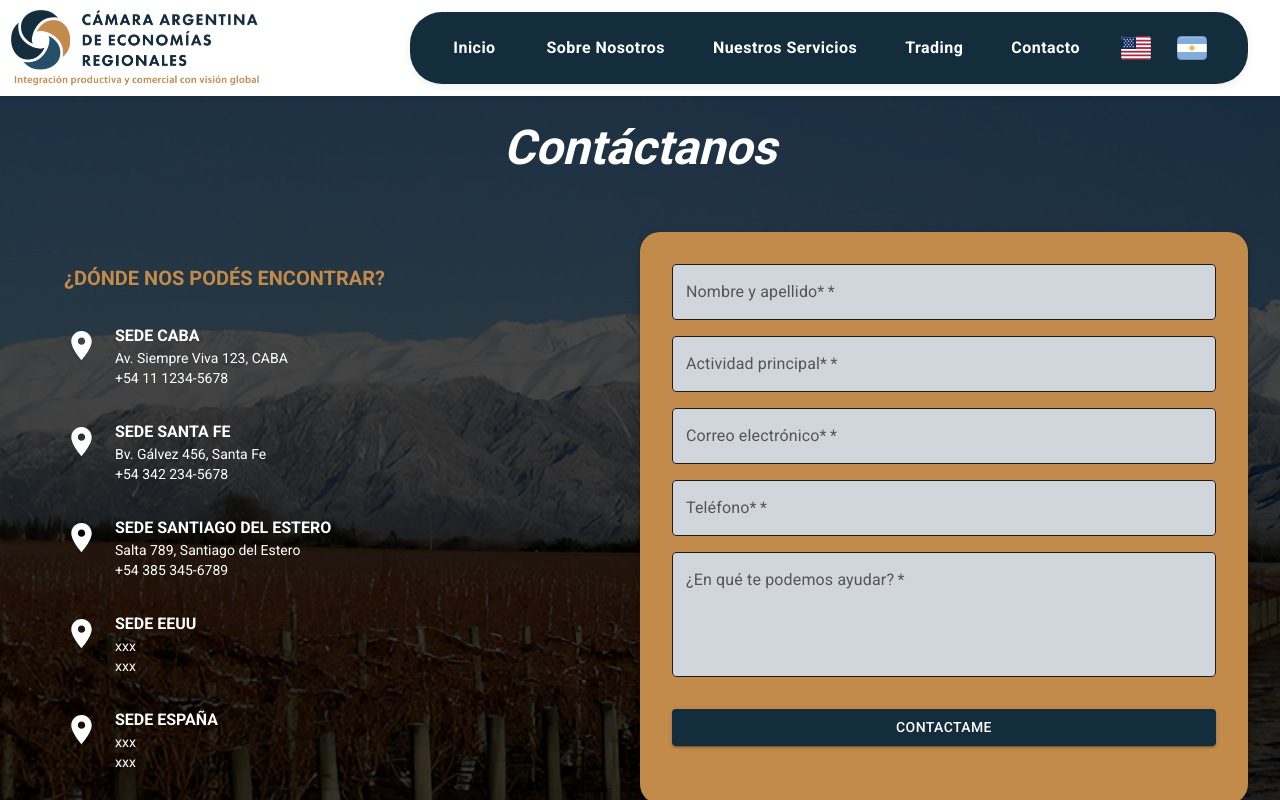
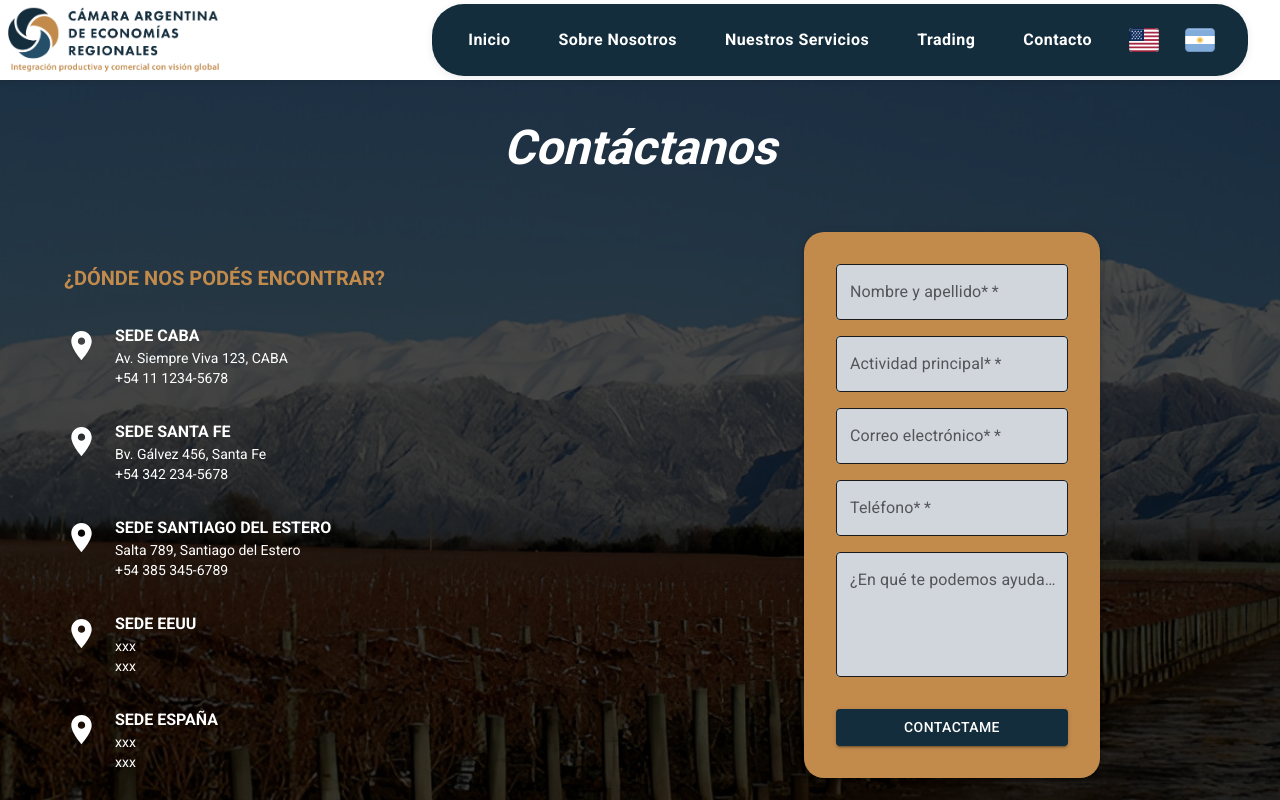
Before and after one commit to BorisWaisten/proyecto-ACREar, a Next.js app in the folder proyecto-acrear/: page /contact in a window 1280 px wide. Shown: the top 800 px of the page. Built offline with nearby package versions, Linux system fonts and the light colour scheme.

Commit message:
change of height and header

```diff
--- a/proyecto-acrear/app/(routes)/about/page.jsx
+++ b/proyecto-acrear/app/(routes)/about/page.jsx
@@ -5,17 +5,51 @@
 import { useLanguage } from '@/context/language-context';
 import {aboutData} from '@/data/section/about';
 import AnimatedBackground from '@/components/animations/AnimatedBackground';
+import { motion } from 'framer-motion';
 
 export default function AboutPage() {
   const { lang } = useLanguage();
 
+  const pageVariants = {
+    initial: { opacity: 0 },
+    animate: { opacity: 1 },
+    exit: { opacity: 0 }
+  };
+
+  const contentVariants = {
+    initial: { opacity: 0, y: 20 },
+    animate: { opacity: 1, y: 0, transition: { duration: 0.6 } }
+  };
+
   return (
-    <>
-      <CoverSection title={aboutData[lang].title}/>
+    <motion.div
+      initial="initial"
+      animate="animate"
+      exit="exit"
+      variants={pageVariants}
+      transition={{ duration: 0.4 }}
+    >
+      <motion.div variants={contentVariants}>
+        <CoverSection title={aboutData[lang].title}/>
+      </motion.div>
+
       <AnimatedBackground>
-        <MissionSection about={aboutData[lang]}/>
+        <motion.div
+          initial={{ opacity: 0 }}
+          animate={{ opacity: 1 }}
+          transition={{ delay: 0.2, duration: 0.6 }}
+        >
+          <MissionSection about={aboutData[lang]}/>
+        </motion.div>
       </AnimatedBackground>
-      <StaffSection about={aboutData[lang]}/>
-    </>
+
+      <motion.div
+        initial={{ opacity: 0 }}
+        animate={{ opacity: 1 }}
+        transition={{ delay: 0.4, duration: 0.6 }}
+      >
+        <StaffSection about={aboutData[lang]}/>
+      </motion.div>
+    </motion.div>
   );
 }
--- a/proyecto-acrear/app/(routes)/contact/page.jsx
+++ b/proyecto-acrear/app/(routes)/contact/page.jsx
@@ -5,10 +5,22 @@
 import { contactData } from '@/data/section/contact';
 import Image from 'next/image';
 import AnimatedBackground from '@/components/animations/AnimatedBackground';
+import { motion } from 'framer-motion';
 
 export default function ContactPage() {
   const { lang } = useLanguage();
   const t = contactData[lang];
+
+  const pageVariants = {
+    initial: { opacity: 0 },
+    animate: { opacity: 1 },
+    exit: { opacity: 0 }
+  };
+
+  const contentVariants = {
+    initial: { opacity: 0, y: 20 },
+    animate: { opacity: 1, y: 0, transition: { duration: 0.6 } }
+  };
 
   return (
     <AnimatedBackground>
@@ -27,14 +39,51 @@
 
         {/* Content with relative positioning to appear above the background */}
         <div className="relative z-20 w-full">
-          <h2 className="text-[1.5rem] sm:text-[2rem] md:text-[3rem] font-bold text-white italic my-12 text-center">
+          <motion.h2
+            className="text-[1.5rem] sm:text-[2rem] md:text-[3rem] font-bold text-white italic my-12 text-center"
+            initial={{ opacity: 0, y: -20 }}
+            animate={{ opacity: 1, y: 0 }}
+            transition={{ delay: 0.2, duration: 0.6 }}
+          >
             {t.title}
-          </h2>
+          </motion.h2>
 
-          <div className="flex flex-col md:flex-row w-full max-w-7xl gap-8 mx-auto">
-            <ContactInfo className="flex-1" contactData={t}/>
-            <ContactForm className="flex-1" contactData={t}/>
-          </div>
+          <motion.div
+            className="flex flex-col md:flex-row w-full max-w-7xl gap-8 mx-auto"
+            variants={{
+              initial: { opacity: 0, y: 20 },
+              animate: {
+                opacity: 1,
+                y: 0,
+                transition: {
+                  delayChildren: 0.4,
+                  staggerChildren: 0.2
+                }
+              }
+            }}
+            initial="initial"
+            animate="animate"
+          >
+            <motion.div
+              className="flex-1"
+              variants={{
+                initial: { opacity: 0, x: -20 },
+                animate: { opacity: 1, x: 0 }
+              }}
+            >
+              <ContactInfo contactData={t}/>
+            </motion.div>
+
+            <motion.div
+              className="flex-1"
+              variants={{
+                initial: { opacity: 0, x: 20 },
+                animate: { opacity: 1, x: 0 }
+              }}
+            >
+              <ContactForm contactData={t}/>
+            </motion.div>
+          </motion.div>
         </div>
       </div>
     </AnimatedBackground>
--- a/proyecto-acrear/app/(routes)/services/page.jsx
+++ b/proyecto-acrear/app/(routes)/services/page.jsx
@@ -4,22 +4,57 @@
 import { useLanguage } from '@/context/language-context';
 import { services } from '@/data/section/services';
 import AnimatedBackground from '@/components/animations/AnimatedBackground';
+import { motion } from 'framer-motion';
 
 export default function ServiciosPage() {
   const { lang } = useLanguage();
+
+  const pageVariants = {
+    initial: { opacity: 0 },
+    animate: { opacity: 1 },
+    exit: { opacity: 0 }
+  };
+
+  const contentVariants = {
+    initial: { opacity: 0, y: 20 },
+    animate: { opacity: 1, y: 0, transition: { duration: 0.6 } }
+  };
+
   return (
-    <>
-      {/* Portada igual a Nosotros */}
-      <div className="relative h-screen bg-cover bg-center" style={{ backgroundImage: 'url(/fotos/evento-2.jpg)'}}>
+    <motion.div
+      initial="initial"
+      animate="animate"
+      exit="exit"
+      variants={pageVariants}
+      transition={{ duration: 0.4 }}
+    >
+      <motion.div
+        className="relative h-[50vh] md:h-screen bg-cover bg-center"
+        style={{ backgroundImage: 'url(/fotos/evento-2.jpg)'}}
+        variants={contentVariants}
+      >
         <div className="absolute inset-0 bg-gradient-to-r from-black/90 via-black/60 to-transparent flex items-center justify-center">
-        <h1 className="text-[1.5rem] sm:text-[2rem] md:text-[3rem] w-full text-center  p-4 font-bold text-white">{services[lang].title}</h1>
+          <motion.h1
+            className="text-[1.5rem] sm:text-[2rem] md:text-[3rem] w-full text-center p-4 font-bold text-white"
+            initial={{ opacity: 0, y: -20 }}
+            animate={{ opacity: 1, y: 0 }}
+            transition={{ delay: 0.2, duration: 0.6 }}
+          >
+            {services[lang].title}
+          </motion.h1>
         </div>
-      </div>
+      </motion.div>
 
       <AnimatedBackground>
-        <PublicSectorServices publicServices={services[lang].publicServices} title={services[lang].publicTitle} />
-        <PrivateSectorServices privateServices={services[lang].privateServices} title={services[lang].privateTitle} />
+        <motion.div
+          initial={{ opacity: 0 }}
+          animate={{ opacity: 1 }}
+          transition={{ delay: 0.4, duration: 0.6 }}
+        >
+          <PublicSectorServices publicServices={services[lang].publicServices} title={services[lang].publicTitle} />
+          <PrivateSectorServices privateServices={services[lang].privateServices} title={services[lang].privateTitle} />
+        </motion.div>
       </AnimatedBackground>
-    </>
+    </motion.div>
   );
 }
--- a/proyecto-acrear/app/(routes)/trading/page.jsx
+++ b/proyecto-acrear/app/(routes)/trading/page.jsx
@@ -4,21 +4,56 @@
 import { tradingData } from "@/data/section/trading";
 import { useLanguage } from "@/context/language-context";
 import AnimatedBackground from '@/components/animations/AnimatedBackground';
+import { motion } from 'framer-motion';
 
 export default function TradingPage() {
     const { lang } = useLanguage();
 
+    const pageVariants = {
+        initial: { opacity: 0 },
+        animate: { opacity: 1 },
+        exit: { opacity: 0 }
+    };
+
+    const contentVariants = {
+        initial: { opacity: 0, y: 20 },
+        animate: { opacity: 1, y: 0, transition: { duration: 0.6 } }
+    };
+
     return (
-        <section>
-            <div className="relative h-screen bg-cover bg-center" style={{ backgroundImage: 'url(/fotos/trading.webp)', }}>
+        <motion.section
+            initial="initial"
+            animate="animate"
+            exit="exit"
+            variants={pageVariants}
+            transition={{ duration: 0.4 }}
+        >
+            <motion.div
+                className="relative h-[50vh] md:h-screen bg-cover bg-center"
+                style={{ backgroundImage: 'url(/fotos/trading.webp)', }}
+                variants={contentVariants}
+            >
                 <div className="absolute inset-0 bg-gradient-to-r from-black/90 via-black/60 to-transparent flex items-center justify-center">
-                    <h1 className="text-[1.5rem] sm:text-[2rem] md:text-[3rem] w-full text-center p-4 font-bold text-white">Trading</h1>
+                    <motion.h1
+                        className="text-[1.5rem] sm:text-[2rem] md:text-[3rem] w-full text-center p-4 font-bold text-white"
+                        initial={{ opacity: 0, y: -20 }}
+                        animate={{ opacity: 1, y: 0 }}
+                        transition={{ delay: 0.2, duration: 0.6 }}
+                    >
+                        Trading
+                    </motion.h1>
                 </div>
-            </div>
+            </motion.div>
 
             <AnimatedBackground>
-                <ProductCatalog trading={tradingData[lang]}/>
+                <motion.div
+                    initial={{ opacity: 0 }}
+                    animate={{ opacity: 1 }}
+                    transition={{ delay: 0.4, duration: 0.6 }}
+                >
+                    <ProductCatalog trading={tradingData[lang]}/>
+                </motion.div>
             </AnimatedBackground>
-        </section>
+        </motion.section>
     );
 }
--- a/proyecto-acrear/components/about/cover-section.jsx
+++ b/proyecto-acrear/components/about/cover-section.jsx
@@ -1,8 +1,8 @@
 
 export default function CoverSection() {
   return (
-            <div className="relative h-screen bg-cover bg-center" style={{ backgroundImage: 'url(/fotos/nosotros-1.jpg)' }}>
-                <div className="absolute inset-0 bg-gradient-to-r from-black/90 via-black/60 to-transparent flex items-center justify-center">
+            <div className="relative h-[50vh] md:h-screen bg-cover bg-center" style={{ backgroundImage: 'url(/fotos/nosotros-1.jpg)' }}>
+                <div className="absolute  inset-0 bg-gradient-to-r from-black/90 via-black/60 to-transparent flex items-center justify-center">
                 <h1 className=" text-[1.5rem] sm:text-[2rem] md:text-[3rem] w-full text-center  p-4 font-bold text-white">Sobre Nosotros</h1>
                 </div>
             </div>
--- a/proyecto-acrear/components/header.jsx
+++ b/proyecto-acrear/components/header.jsx
@@ -37,46 +37,70 @@
         elevation={0}
       >
         {/* Logo y navbar alineados horizontalmente */}
-        <Toolbar sx={{  display: 'flex', justifyContent: 'space-between', alignItems: 'center', px: { xs: 2, md: 4 } }}>
+        <Toolbar
+          sx={{
+            display: 'flex',
+            justifyContent: 'space-between',
+            alignItems: 'center',
+            px: { xs: 2, md: 2, lg: 4 },
+            minHeight: { md: '70px' },
+            gap: { md: 2, lg: 4 }
+          }}
+        >
           {/* Logo a la izquierda */}
-          <Box className="flex items-center pl-2 p-1 md:pl-6 md:py-2">
+          <Box
+            className="flex items-center p-1 md:py-2"
+            sx={{
+              flexShrink: 0,
+              width: { md: '140px', lg: '180px' }
+            }}
+          >
             <Link href="/">
               <Image
                 src="/logos/logo-acrear.svg"
                 alt="Logo"
-                width={160} height={70} priority quality={100}
-                className="w-32 sm:w-36 scale-125 sm:scale-125 md:w-40 md:scale-[1.6] md:h-20"
+                width={160} height={70}
+                priority quality={100}
+                className="w-32 pl-2  sm:w-36 scale-150 sm:scale-125 md:w-32 md:scale-110 lg:w-36 lg:scale-[1.6] lg:h-16"
               />
             </Link>
           </Box>
 
           {/* Barra azul a la derecha */}
           <Box
-            className="hidden md:flex"
+            className="hidden md:flex "
             sx={{
               alignItems: 'center',
               background: 'var(--color-primary)',
               borderRadius: '2rem',
-              px: 4,
-              py: 1.5,
+              px: { md: 2, lg: 3 },
+              py: { md: 1, lg: 1.5 },
               boxShadow: '0 2px 8px rgba(0,0,0,0.08)',
               justifyContent: 'space-between',
-              gap: 3
+              gap: { md: 1, lg: 2 },
+              maxWidth: { md: 'calc(100% - 160px)', lg: 'none' },
+              flexGrow: { md: 0, lg: 0 }
             }}
           >
             {/* NavItems */}
-            <Box sx={{ display: 'flex', gap: 4 }}>
+            <Box sx={{
+              display: 'flex',
+              gap: { md: 1, lg: 3 },
+              flexShrink: 1
+            }}>
               {navItems.map((item) => (
                 <Link key={item.key} href={item.href}>
                   <Button
                     sx={{
                       color: 'white',
                       fontFamily: "'Roboto', sans-serif",
-                      fontSize: '1rem',
+                      fontSize: { md: '0.85rem', lg: '1rem' },
                       fontWeight: 700,
                       textTransform: 'none',
                       background: 'transparent',
                       whiteSpace: 'nowrap',
+                      padding: { md: '4px 6px', lg: '6px 12px' },
+                      minWidth: { md: 'auto' },
                       '&:hover': {
                         backgroundColor: 'rgba(255,255,255,0.08)',
                         color: 'var(--color-accent)'
@@ -90,16 +114,24 @@
               ))}
             </Box>
             {/* Banderas de idioma */}
-            <Box className="flex items-center gap-2">
+            <Box className="flex items-center gap-0.5 lg:gap-2">
               <IconButton
                 onClick={()=>handleLangChange('en')}
-                sx={{ color: 'white', '&:hover': { backgroundColor: 'rgba(255,255,255,0.08)' } }}
+                sx={{
+                  color: 'white',
+                  padding: { md: '4px', lg: '8px' },
+                  '&:hover': { backgroundColor: 'rgba(255,255,255,0.08)' }
+                }}
               >
                 <SvgEn/>
               </IconButton>
               <IconButton
                 onClick={()=>handleLangChange('es')}
-                sx={{ color: 'white', '&:hover': { backgroundColor: 'rgba(255,255,255,0.08)' } }}
+                sx={{
+                  color: 'white',
+                  padding: { md: '4px', lg: '8px' },
+                  '&:hover': { backgroundColor: 'rgba(255,255,255,0.08)' }
+                }}
               >
                 <SvgEs/>
               </IconButton>
--- a/proyecto-acrear/components/home/events-section.jsx
+++ b/proyecto-acrear/components/home/events-section.jsx
@@ -4,6 +4,7 @@
 import Image from 'next/image';
 import 'slick-carousel/slick/slick.css';
 import 'slick-carousel/slick/slick-theme.css';
+import { motion, AnimatePresence } from 'framer-motion';
 
 export default function EventsSection({ events }) {
   const eventsLocal = [
@@ -31,7 +32,7 @@
     customPaging: function(i) {
       return (
         <button
-          className=" rounded-full "
+          className="rounded-full"
           tabIndex={0}
           aria-label={`Ir al slide ${i + 1}`}
         />
@@ -39,13 +40,61 @@
     },
   };
 
+  const sectionVariants = {
+    hidden: { opacity: 0 },
+    visible: {
+      opacity: 1,
+      transition: {
+        duration: 0.8,
+        ease: "easeOut",
+        when: "beforeChildren"
+      }
+    }
+  };
+
+  const slideVariants = {
+    hidden: { opacity: 0, scale: 1.1 },
+    visible: {
+      opacity: 1,
+      scale: 1,
+      transition: { duration: 0.5 }
+    }
+  };
+
+  const contentVariants = {
+    hidden: { opacity: 0, y: 20 },
+    visible: {
+      opacity: 1,
+      y: 0,
+      transition: {
+        duration: 0.6,
+        delay: 0.3
+      }
+    }
+  };
+
   return (
-    <section className="w-full h-[90vh] md:h-screen bg-[var(--color-secondary)] relative">
+    <motion.section
+      className="w-full h-[90vh] md:h-screen bg-[var(--color-secondary)] relative"
+      initial="hidden"
+      whileInView="visible"
+      viewport={{ once: true }}
+      variants={sectionVariants}
+    >
       <div>
         <Slider {...settings}>
           {eventsLocal.map((event, index) => (
             <div key={index}>
-              <div className="relative overflow-hidden h-full md:h-screen shadow-lg">
+              <motion.div
+                className="relative overflow-hidden h-full md:h-screen shadow-lg"
+                variants={slideVariants}
+              >
+                <motion.div
+                  initial={{ scale: 1.2 }}
+                  animate={{ scale: 1 }}
+                  transition={{ duration: 8, ease: "linear" }}
+                  className="h-full"
+                >
                   <Image
                     src={event.img}
                     alt={event.title}
@@ -53,16 +102,40 @@
                     height={500}
                     className="object-cover w-full h-[90vh] md:h-screen"
                   />
-                <div className="absolute inset-0 bg-black/70 flex flex-col justify-center items-center text-white text-center p-4">
-                  <h3 className="text-sm md:text-2xl font-bold mb-2">{event.title}</h3>
-                  <p className="text-[.7rem] text-center md:text-base mb-4">{event.text}</p>
+                </motion.div>
+                <motion.div
+                  className="absolute inset-0 bg-black/70 flex flex-col justify-center items-center text-white text-center p-4"
+                  variants={contentVariants}
+                >
+                  <motion.h3
+                    className="text-sm md:text-2xl font-bold mb-2"
+                    initial={{ opacity: 0, y: -20 }}
+                    animate={{ opacity: 1, y: 0 }}
+                    transition={{ duration: 0.6, delay: 0.4 }}
+                  >
+                    {event.title}
+                  </motion.h3>
+                  <motion.p
+                    className="text-[.7rem] text-center md:text-base mb-4"
+                    initial={{ opacity: 0 }}
+                    animate={{ opacity: 1 }}
+                    transition={{ duration: 0.6, delay: 0.6 }}
+                  >
+                    {event.text}
+                  </motion.p>
+                  <motion.div
+                    initial={{ opacity: 0, y: 20 }}
+                    animate={{ opacity: 1, y: 0 }}
+                    transition={{ duration: 0.6, delay: 0.8 }}
+                  >
                     <Link href={event.link}>
                       <button className="text-sm sm:text-base bg-[var(--color-accent)] hover:brightness-90 text-white font-semibold px-6 py-2 rounded-full transition-all">
                         {events.button}
                       </button>
                     </Link>
-                </div>
-              </div>
+                  </motion.div>
+                </motion.div>
+              </motion.div>
             </div>
           ))}
         </Slider>
@@ -97,6 +170,6 @@
           display: none;
         }
       `}</style>
-    </section>
+    </motion.section>
   );
 }
```
Lines whose indentation alone changed are shown as unchanged.
